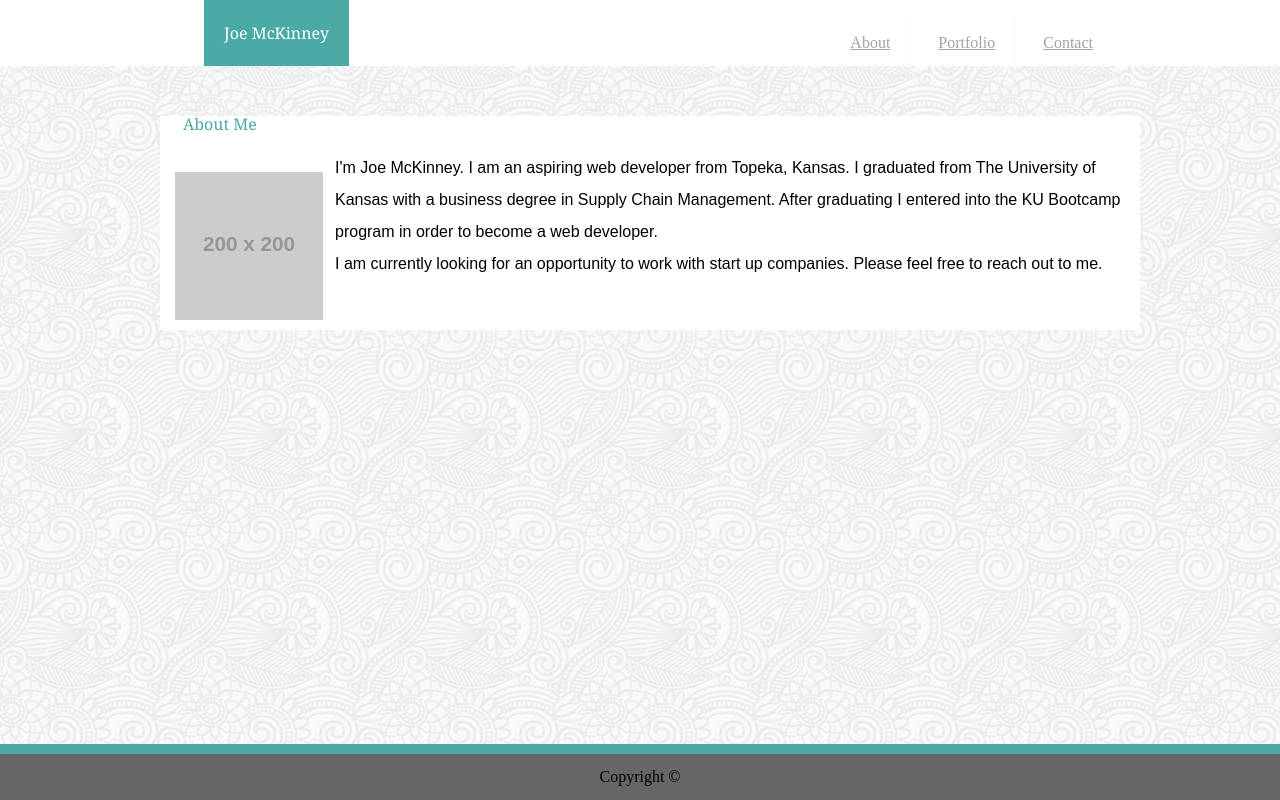
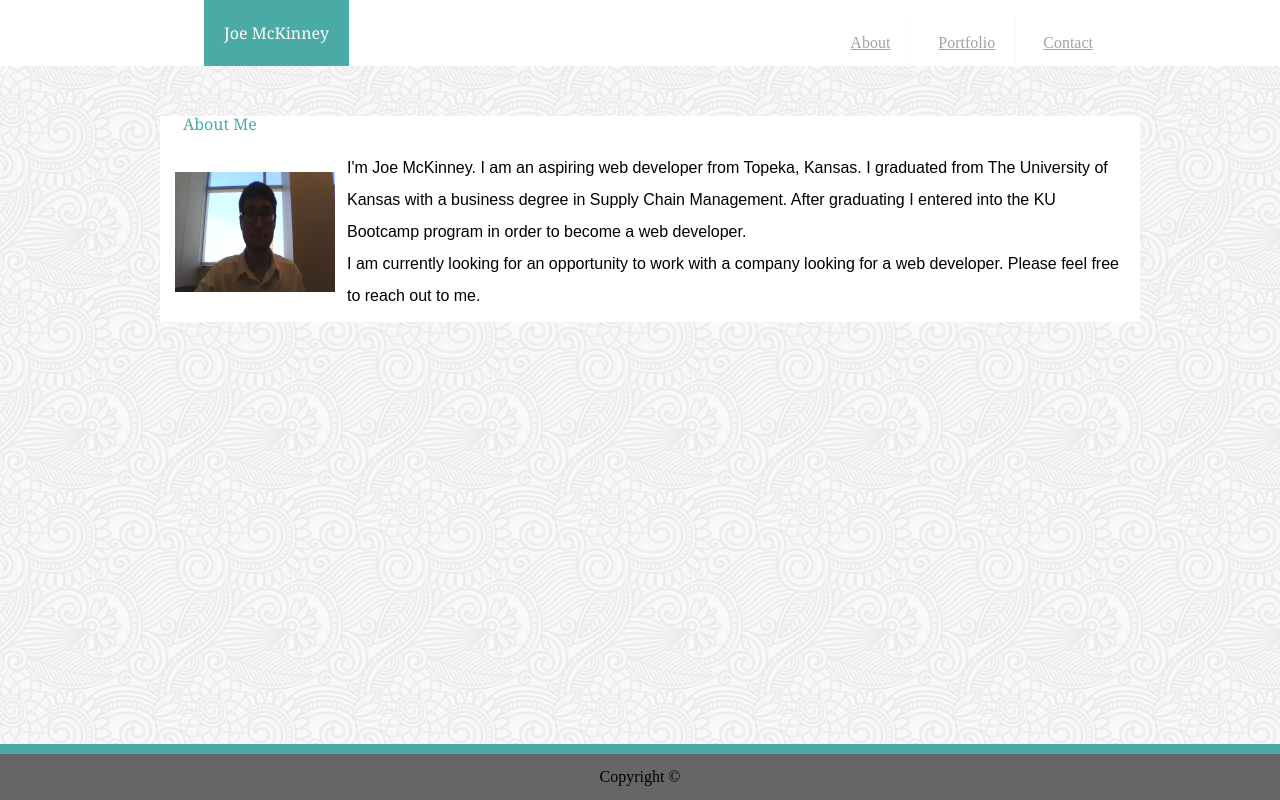
Before and after one commit to josephfmck/Basic-Portfolio, a plain HTML site: page index.html in a window 1280 px wide. Shown: the top 800 px of the page. Drawn offline with Linux system fonts and the light colour scheme; placeholder pictures from the web are drawn by us; files whose address does not match are found by name.

Commit message:
Almost Finished

```diff
--- a/assets/css/style.css
+++ b/assets/css/style.css
@@ -68,6 +68,10 @@ h2{
     display: inline-block;
     padding: 10px;
     padding-top: 0px;
+}
+#bio-image {
+    width: 160px;
+    height: 120px;
 }
 #border {
     border-color: #dddddd;
@@ -170,8 +174,8 @@ input {
     margin-bottom: 250px;
     border-color: #dddddd;
     border-top-style: solid;
+    height: 700px;
 }
-
 .portfolio_pictures {
     height: 200px;
     width: 250px;
@@ -190,6 +194,6 @@ input {
     color: white;
     background-color: #4aaaa5;
     text-align: center;
-    margin-top: 140px;
+    margin-top: 170px;
     padding: 15px 0px 15px 0px;
 }
--- a/index.html
+++ b/index.html
@@ -28,10 +28,10 @@
 
       <h2>About Me</h2>
       <div id="border">
-      <img  id="bio-image" src="https://placehold.it/200x200" alt="Joe McKinney">
+      <img  id="bio-image" src="assets/images/Profile_Pic.jpg" alt="Joe McKinney">
 
       <p>I'm Joe McKinney. I am an aspiring web developer from Topeka, Kansas. I graduated from The University of Kansas with a business degree in Supply Chain Management. After graduating I entered into the KU Bootcamp program in order to become a web developer.</p>
-      <p>I am currently looking for an opportunity to work with start up companies. Please feel free to reach out to me.</p>
+      <p>I am currently looking for an opportunity to work with a company looking for a web developer. Please feel free to reach out to me.</p>
       </div>
     </section>
   </div>
```
Also changed, not shown: assets/images/Profile_Pic.jpg (added).
